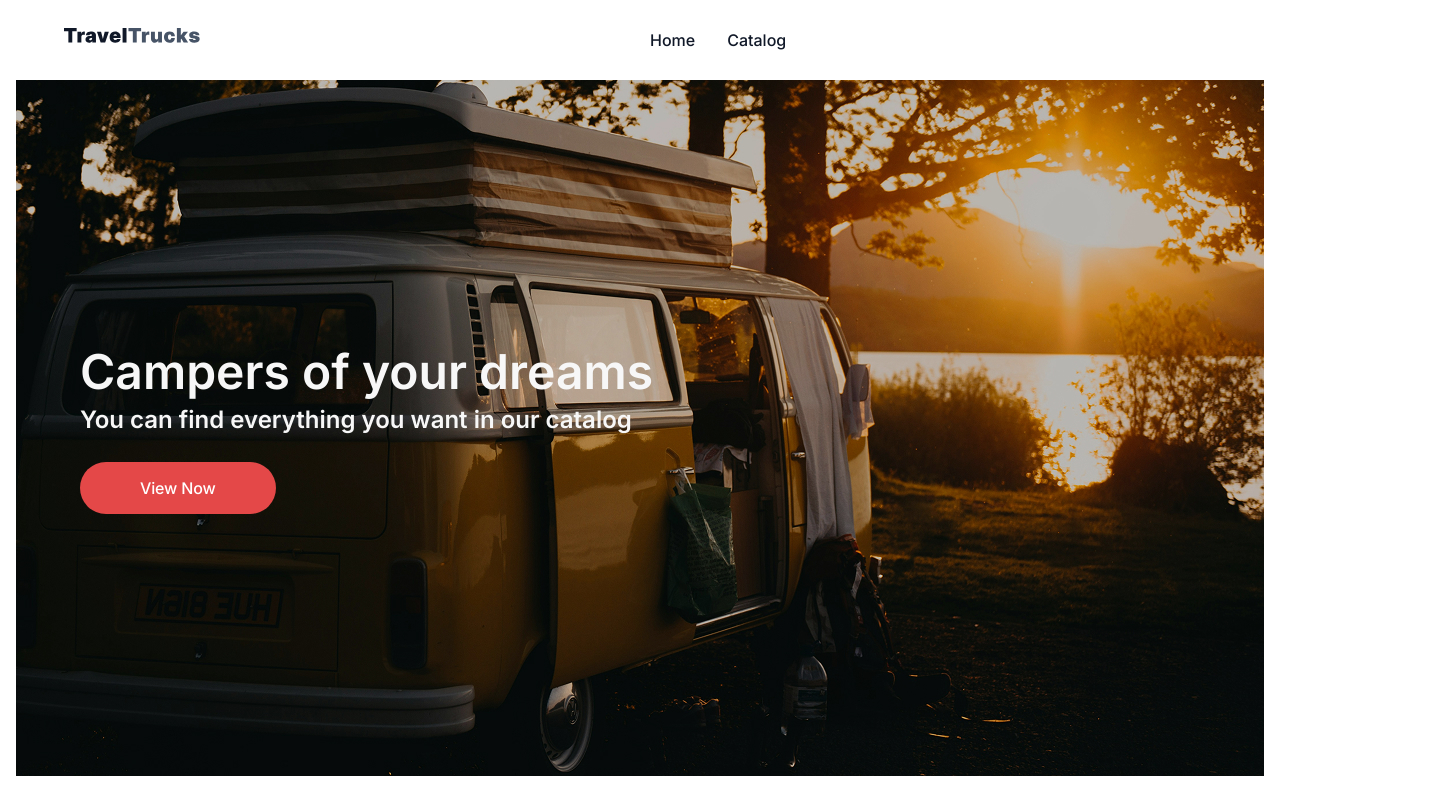
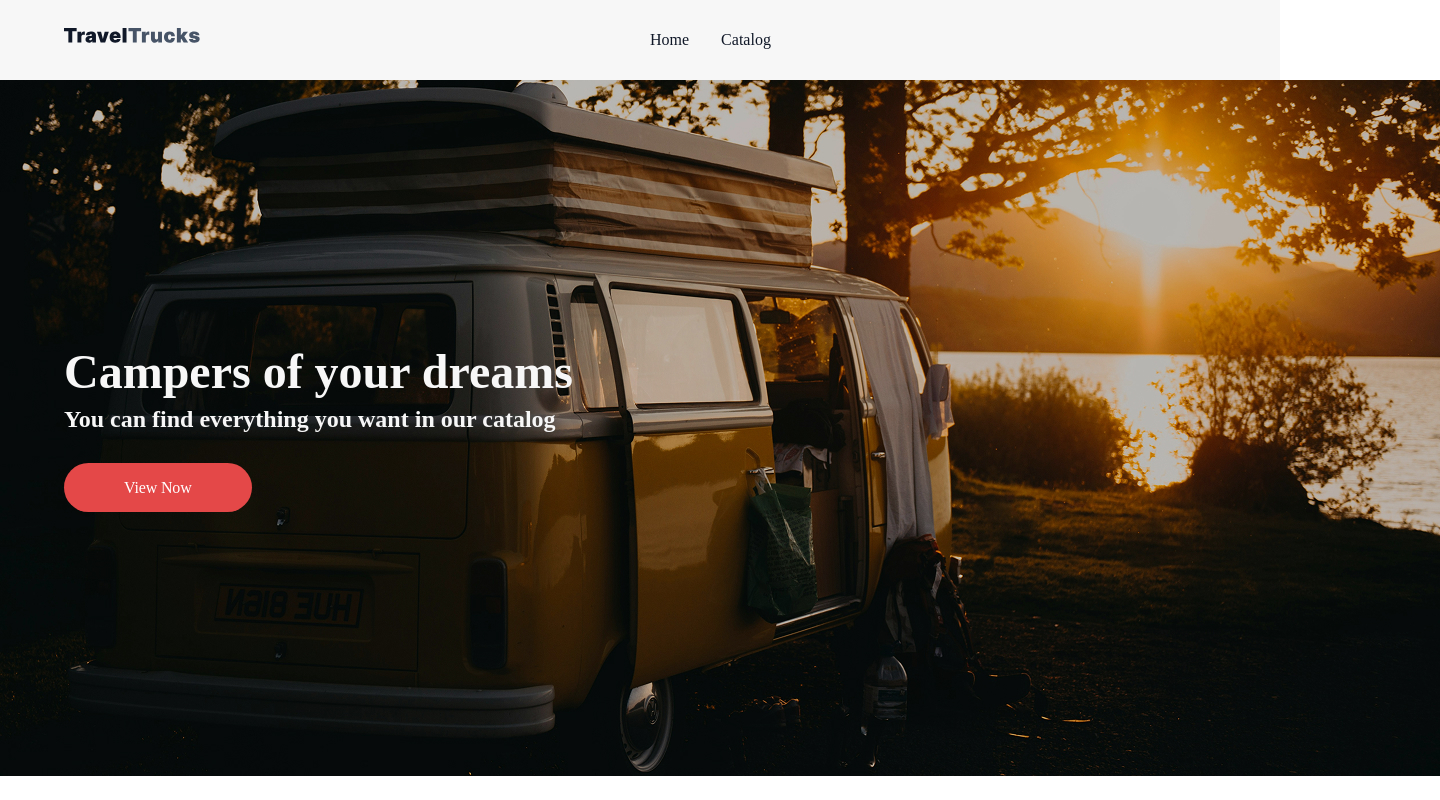
Before and after one commit to AnnaYarmolenko/campers-project, a Next.js app: page / in a window 1280 px wide. Shown: the whole page, 1440 px wide, since content can reach past the window. Built offline with nearby package versions, Linux system fonts and the light colour scheme; a small style sheet from the web is missing.

Commit message:
Сorrected font application, updated booking inputs, cleaned detail page styling, fixed header background

```diff
--- a/app/catalog/[id]/CamperDetailsPage.module.css
+++ b/app/catalog/[id]/CamperDetailsPage.module.css
@@ -223,10 +223,9 @@
 .bookingInput,
 .bookingTextarea {
   border-radius: 12px;
-  border: 1px solid var(--gray-light);
   background: var(--inputs);
   padding: 12px 16px;
-  font: inherit;
+  border: none;
 }
 
 .bookingTextarea {
--- a/app/globals.css
+++ b/app/globals.css
@@ -9,7 +9,7 @@
   --button: #e44848;
   --button-hover: #d84343;
   --rating: #ffc531;
-  --font-family: "Inter", sans-serif;
+  --font-family: var(--font-inter);
 }
 
 * {
@@ -25,7 +25,6 @@ body {
 .container {
   max-width: 1440px;
   margin: 0 auto;
-  padding: 0 16px;
 }
 
 a {
--- a/app/layout.tsx
+++ b/app/layout.tsx
@@ -7,6 +7,7 @@ import Header from "@/components/Header/Header";
 const inter = Inter({
   subsets: ["latin"],
   weight: ["400", "500", "600"],
+  variable: "--font-inter",
   display: "swap",
 });
 
@@ -22,7 +23,7 @@ export default function RootLayout({
 }) {
   return (
     <html lang="en">
-      <body className={inter.className}>
+      <body className={inter.variable}>
         <Header />
         <main className="container">{children}</main>
       </body>
--- a/components/Header/Header.module.css
+++ b/components/Header/Header.module.css
@@ -2,6 +2,7 @@
   display: flex;
   gap: 450px;
   padding: 28px 0 28px 64px;
+  background: var(--inputs);
 }
 
 .nav {
--- a/components/Hero/Hero.module.css
+++ b/components/Hero/Hero.module.css
@@ -7,6 +7,8 @@
   display: flex;
   align-items: center;
   padding: 260px 0 260px 64px;
+  width: 1440px;
+  margin: 0 auto;
 }
 
 .heroTitle {
```
